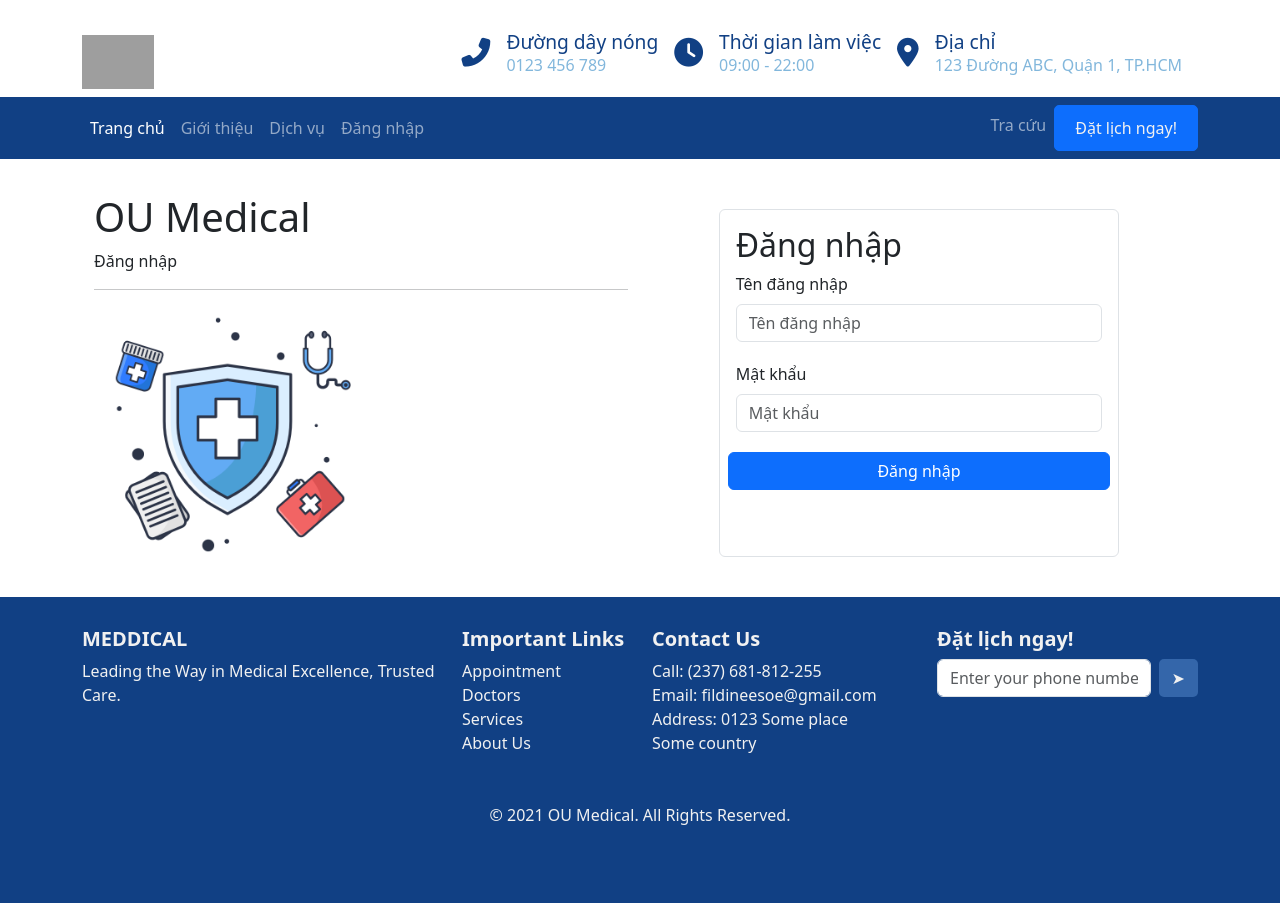
After one commit to konnn04/clinic-management-app, a Flask app: page /login in a window 1280 px wide. The commit adds this page. Run offline with Flask 3, Linux system fonts and the light colour scheme; grey boxes are pictures that could not be loaded.

Commit message:
add login/logout for patients

```diff
--- a/app/index.py
+++ b/app/index.py
@@ -1,7 +1,8 @@
 from flask import  render_template, request
-from app.admin import *
 from app import app, login_manager
-from flask_login import current_user, login_required, logout_user
+from flask_login import current_user, login_required, logout_user,login_user
+from app import utils
+import pdb
 
 from app.models import NguoiDung
 
@@ -33,6 +34,34 @@ def index():
 def appointment():
     return render_template('appointment.html')
 
+@app.route('/login', methods = ['GET','POST'])
+def patient_login():
+    err_msg = ""
+    if request.method.__eq__('POST'):
+        try:
+            username = request.form.get('username')
+            password = request.form.get('password')
+            user = utils.check_account(username, password)
+            if user:
+                login_user(user=user)
+                next = request.args.get('next', 'index')
+                return redirect(url_for(next))
+            else:
+                err_msg = 'Tên người dùng hoặc mật khẩu không chính xác !!!!!'
+
+        except Exception as ex:
+            import traceback
+            err_msg = "Đã xảy ra lỗi: " + str(ex)
+            # In traceback chi tiết ra console
+            traceback.print_exc()
+    return render_template('login.html',err_msg = err_msg)
+
+@app.route('/logout')
+def patient_logout():
+    logout_user()
+    return redirect(url_for('patient_login'))
+
+
 @app.route('/staff', methods=['GET', 'POST'])
 def login():
     return render_template('staff/login.html')
@@ -47,4 +76,5 @@ def page_not_found(e):
 
 
 if __name__ == '__main__':
+    from app.admin import *
     app.run(host=host, port=port, debug=True)
--- a/app/models.py
+++ b/app/models.py
@@ -27,7 +27,6 @@ class NguoiDung(db.Model, UserMixin):
     avatar = Column(String(255),nullable = True)
     role = Column(Enum(VaiTro),nullable = False)
     phieuLichDat = relationship('PhieuLichDat',backref = 'nguoiDung',lazy = True)
-
     def __str__(self):
         return f"{self.ho} {self.ten}"
 
--- a/app/templates/index.html
+++ b/app/templates/index.html
@@ -14,8 +14,8 @@
 
 {% block content %}
     <div class="row m-auto"
-         style="background-color: red;background: url('{{ url_for('static',filename = 'images/img_1.png') }}') no-repeat center;
-                 background-size: cover; width: 100%;height: 1000px">
+        style="background: url('{{ url_for('static', filename='images/img.png') }}') no-repeat center;
+                background-size: cover; width: 100%; height: 560px">
         <div class="col-md-6 d-flex flex-column justify-content-center align-items-center">
             <div class="greeting">
                 <h3><b>Caring for Life</b></h3>
--- a/app/templates/layouts/header.html
+++ b/app/templates/layouts/header.html
@@ -52,6 +52,21 @@
                 <li class="navbar-item">
                     <a class="nav-link" href="#">Dịch vụ</a>
                 </li>
+
+
+                {% if current_user.is_authenticated %}
+                    <li class="navbar-item">
+                        <a class="nav-link text-success" href="{{ url_for('index') }}">Chào {{ current_user.taiKhoan }}</a>
+                    </li>
+
+                    <li class="navbar-item">
+                        <a class="nav-link text-danger" href="{{ url_for('patient_logout') }}">Đăng xuất</a>
+                    </li>
+                {% else %}
+                    <li class="navbar-item">
+                        <a class="nav-link" href="{{ url_for('patient_login') }}">Đăng nhập</a>
+                    </li>
+                {% endif %}
             </ul>
             <ul class="navbar-nav">
                 <li class="navbar-item">
--- /dev/null
+++ b/app/templates/login.html
@@ -0,0 +1,37 @@
+{% extends 'layouts/base.html' %}
+
+{% block content %}
+    <div class="row m-auto">
+
+        {% if err_msg %}
+            <div class = "alert alert-danger">
+                <h5>{{ err_msg }}</h5>
+            </div>
+        {% endif %}
+        <div class="col-md-6">
+            <h1>OU Medical</h1>
+            <p>Đăng nhập</p>
+            <hr>
+            <div class="logo w-50" >
+                <img src='{{url_for("static", filename="images/medical.gif")}}' alt="OU Medical" class="w-100">
+            </div>
+        </div>
+
+        <div class="col-md-6 d-flex">
+            <div class="m-auto w-75 my-3 border p-3 rounded">
+                <h2>Đăng nhập</h2>
+                <form action="{{ url_for('patient_login') }}" method="POST" class="row g-3" enctype="multipart/form-data">
+                    <div class="mb-1">
+                        <label for="username" class="form-label">Tên đăng nhập</label>
+                        <input type="text" class="form-control" id="username" name="username" required placeholder="Tên đăng nhập">
+                    </div>
+                    <div class="mb-1">
+                        <label for="password" class="form-label">Mật khẩu</label>
+                        <input type="password" class="form-control" id="password" name="password" required placeholder="Mật khẩu">
+                    </div>
+                    <button type="submit" class="btn btn-primary">Đăng nhập</button>
+                </form>
+            </div>
+        </div>
+    </div>
+{% endblock %}
```
Also changed, not shown: app/utils.py (+10 -0 lines), 1 other file.
